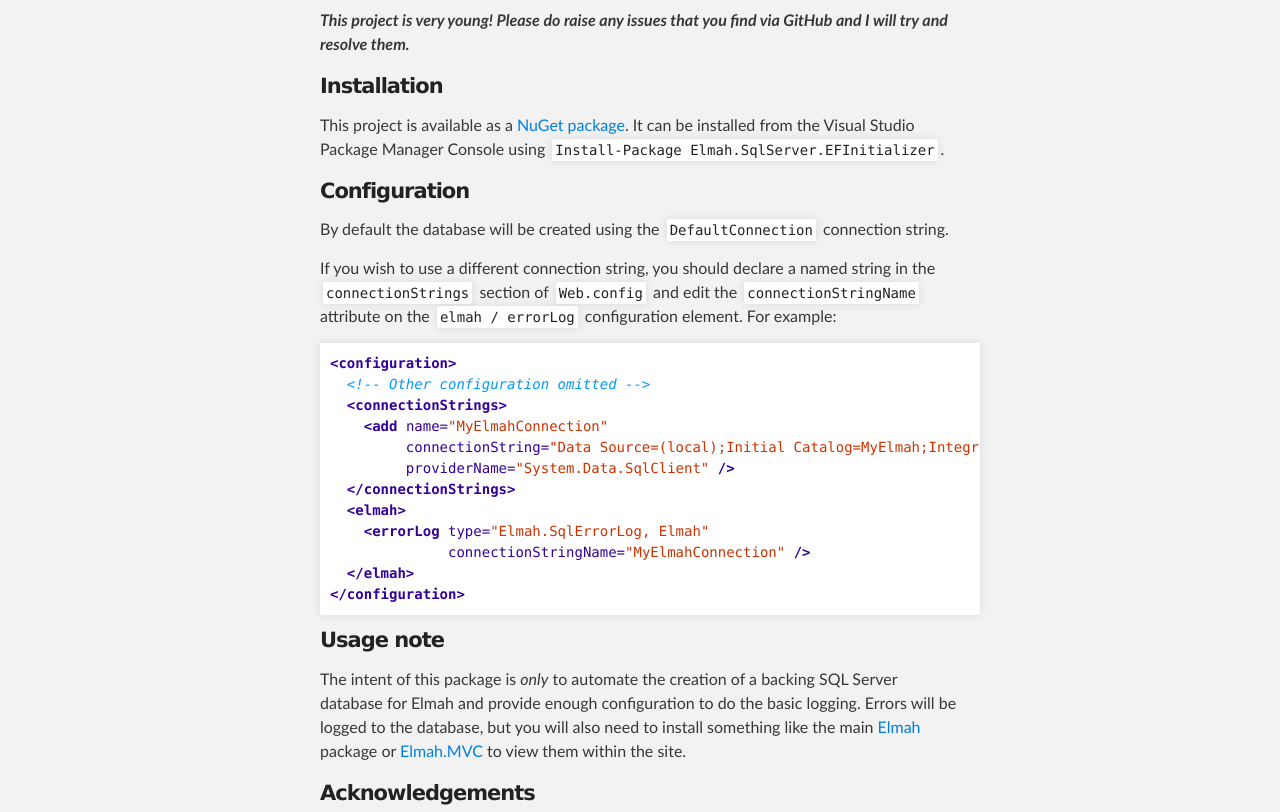
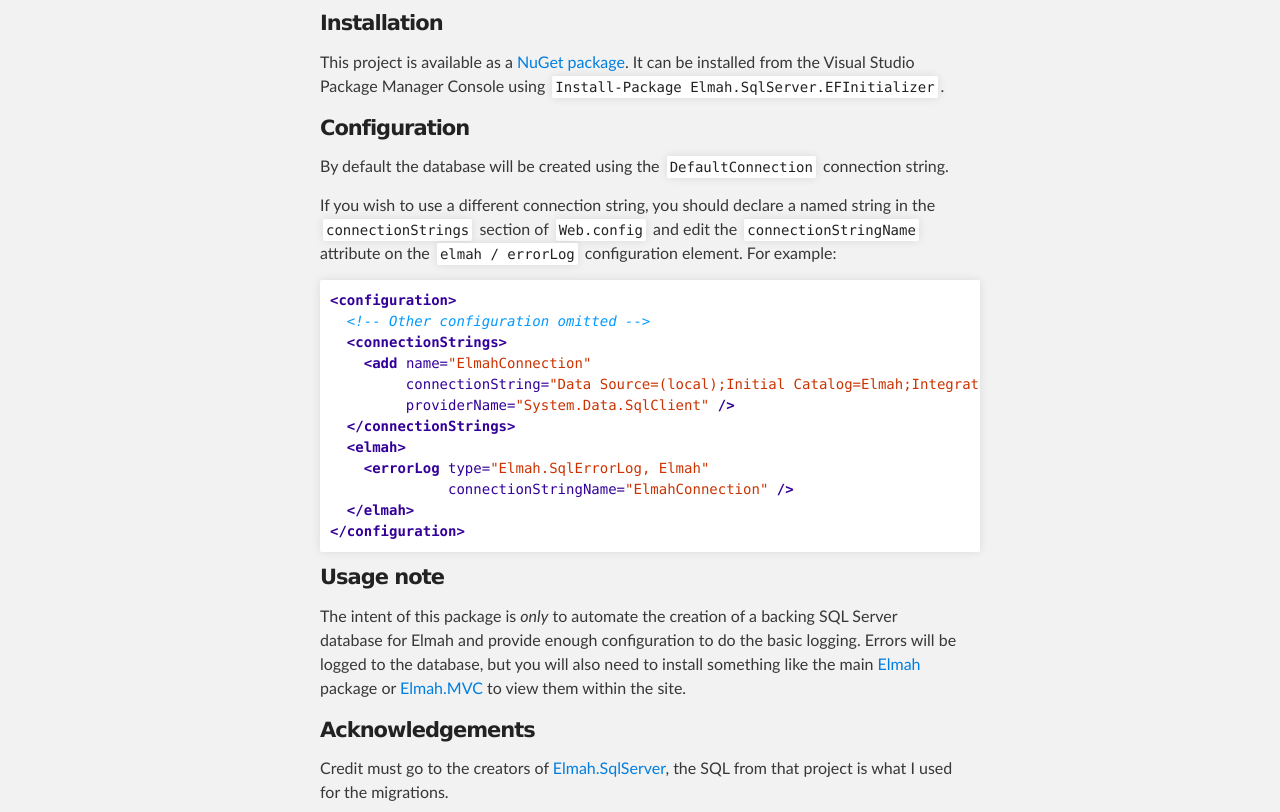
Before and after one commit to jamiehumphries/Elmah.SqlServer.EFInitializer, a plain HTML site: page index.html in a window 1280 px wide. Shown: the part 288-1100 px from the top of the page. Drawn offline with Linux system fonts and the light colour scheme.

Commit message:
Create gh-pages branch via GitHub

```diff
--- a/index.html
+++ b/index.html
@@ -2,9 +2,9 @@
 <html>
 
   <head>
-    <meta charset='utf-8' />
-    <meta http-equiv="X-UA-Compatible" content="chrome=1" />
-    <meta name="description" content="Elmah SQL Server Initializer : Automatically creates an Elmah database on SQL Server using Entity Framework migrations." />
+    <meta charset='utf-8'>
+    <meta http-equiv="X-UA-Compatible" content="chrome=1">
+    <meta name="description" content="Elmah SQL Server Initializer : Automatically creates an Elmah database on SQL Server using Entity Framework migrations.">
 
     <link rel="stylesheet" type="text/css" media="screen" href="stylesheets/stylesheet.css">
 
@@ -31,9 +31,7 @@
     <!-- MAIN CONTENT -->
     <div id="main_content_wrap" class="outer">
       <section id="main_content" class="inner">
-        <p><strong><em>This project is very young! Please do raise any issues that you find via GitHub and I will try and resolve them.</em></strong></p>
-
-<h4>
+        <h4>
 <a name="installation" class="anchor" href="#installation"><span class="octicon octicon-link"></span></a>Installation</h4>
 
 <p>This project is available as a <a href="https://www.nuget.org/packages/Elmah.SqlServer.EFInitializer/">NuGet package</a>.
@@ -49,13 +47,13 @@
 <div class="highlight highlight-xml"><pre><span class="nt">&lt;configuration&gt;</span>
   <span class="c">&lt;!-- Other configuration omitted --&gt;</span>
   <span class="nt">&lt;connectionStrings&gt;</span>
-    <span class="nt">&lt;add</span> <span class="na">name=</span><span class="s">"MyElmahConnection"</span>
-         <span class="na">connectionString=</span><span class="s">"Data Source=(local);Initial Catalog=MyElmah;Integrated Security=True;"</span>
+    <span class="nt">&lt;add</span> <span class="na">name=</span><span class="s">"ElmahConnection"</span>
+         <span class="na">connectionString=</span><span class="s">"Data Source=(local);Initial Catalog=Elmah;Integrated Security=True;"</span>
          <span class="na">providerName=</span><span class="s">"System.Data.SqlClient"</span> <span class="nt">/&gt;</span>
   <span class="nt">&lt;/connectionStrings&gt;</span>
   <span class="nt">&lt;elmah&gt;</span>
     <span class="nt">&lt;errorLog</span> <span class="na">type=</span><span class="s">"Elmah.SqlErrorLog, Elmah"</span>
-              <span class="na">connectionStringName=</span><span class="s">"MyElmahConnection"</span> <span class="nt">/&gt;</span>
+              <span class="na">connectionStringName=</span><span class="s">"ElmahConnection"</span> <span class="nt">/&gt;</span>
   <span class="nt">&lt;/elmah&gt;</span>
 <span class="nt">&lt;/configuration&gt;</span>
 </pre></div>
```
Also changed, not shown: params.json (+1 -1 lines), images/bg_hr.png, images/blacktocat.png, images/icon_download.png, images/sprite_download.png.
